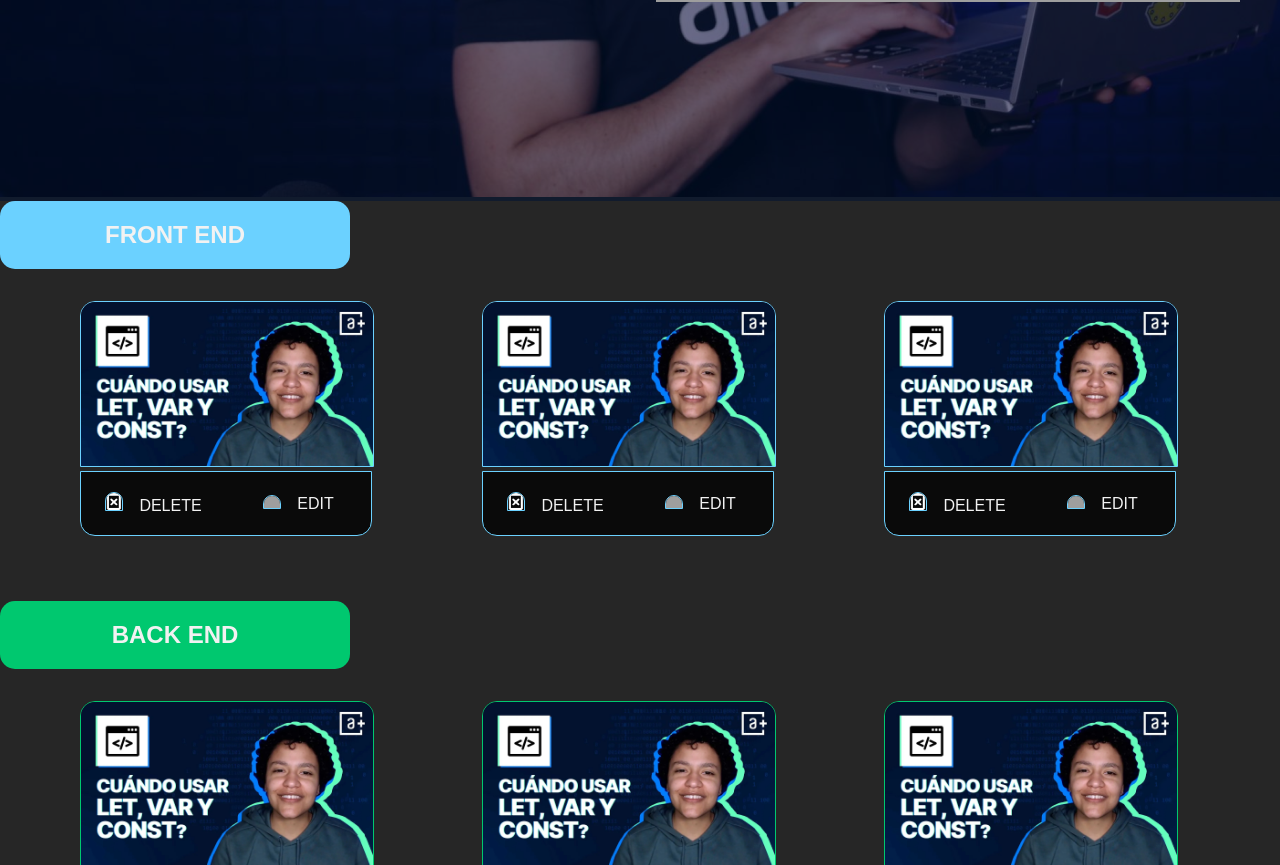
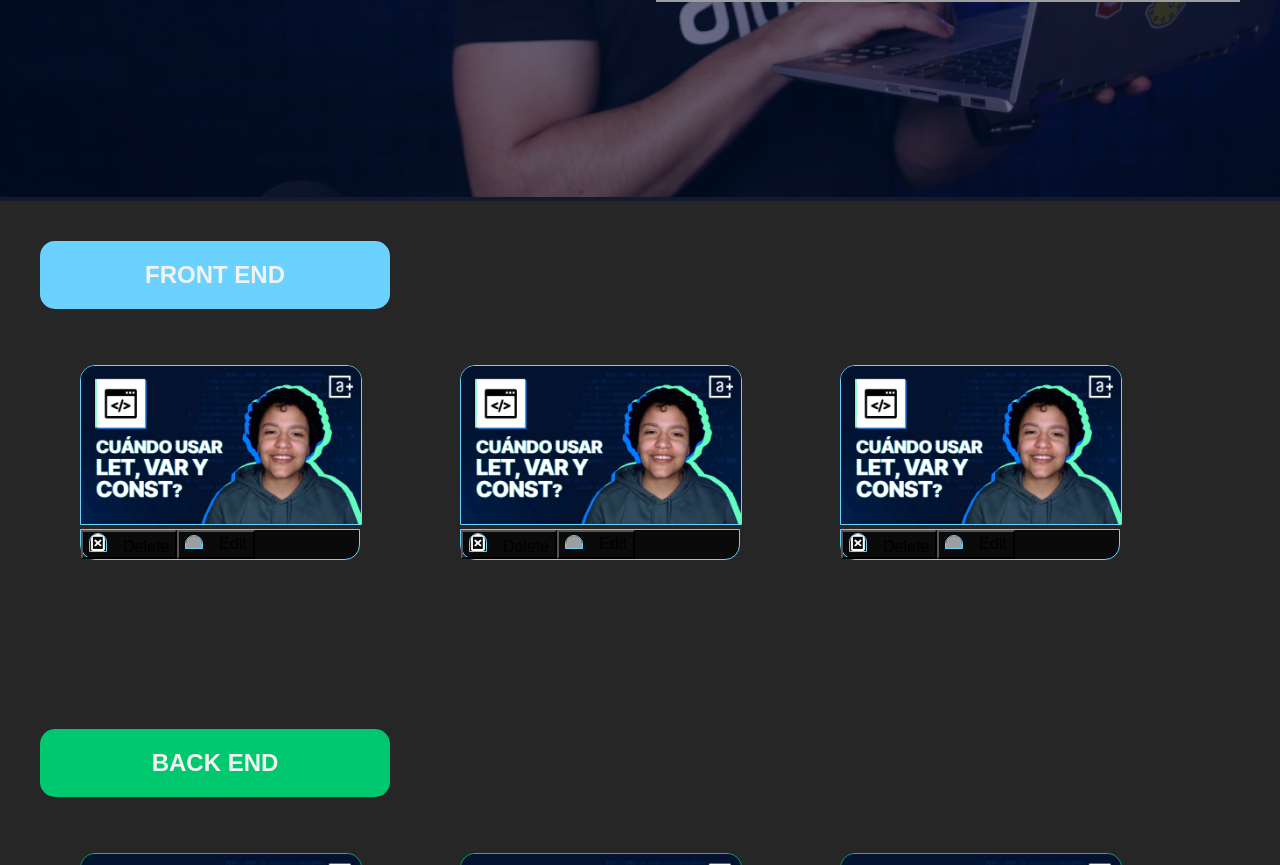
Before and after one commit to AbrahamOliden/aluraflix, a React (Vite) app: page / in a window 1280 px wide. Shown: the part 795-1660 px from the top of the page. Built offline with nearby package versions, Linux system fonts and the light colour scheme; grey boxes are pictures that could not be loaded.

Commit message:
impreve styling

```diff
--- a/src/components/CarouselComponents/Carousel/index.jsx
+++ b/src/components/CarouselComponents/Carousel/index.jsx
@@ -5,7 +5,9 @@ const StyledCarousel = styled.section`
      display: flex;
      flex-flow: column nowrap;
      justify-content: flex-start;
-     button {
+     padding: 40px;
+     gap: 40px;
+     &>button {
         min-width: fit-content;
         width: 350px;
         background-color: ${props => props.$color};
@@ -24,7 +26,10 @@ const StyledCarousel = styled.section`
         flex-flow: row nowrap;
         justify-content: flex-start;
         align-items: center;
-        gap: 30px;
+        padding: 0;
+        margin: 0;
+        width: 100%;
+        gap: 20px;
         list-style: none;
      }
 `;
```
